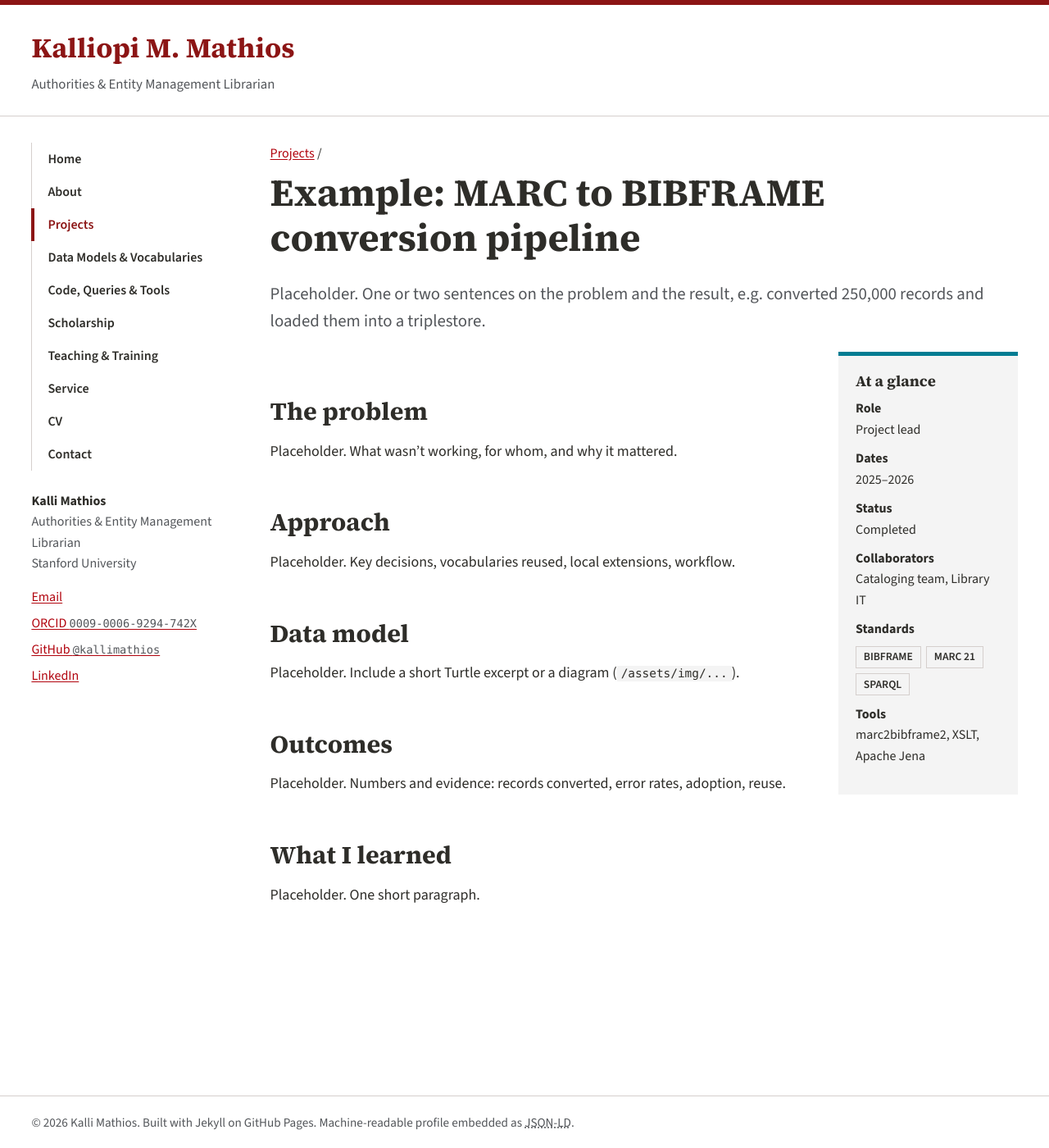
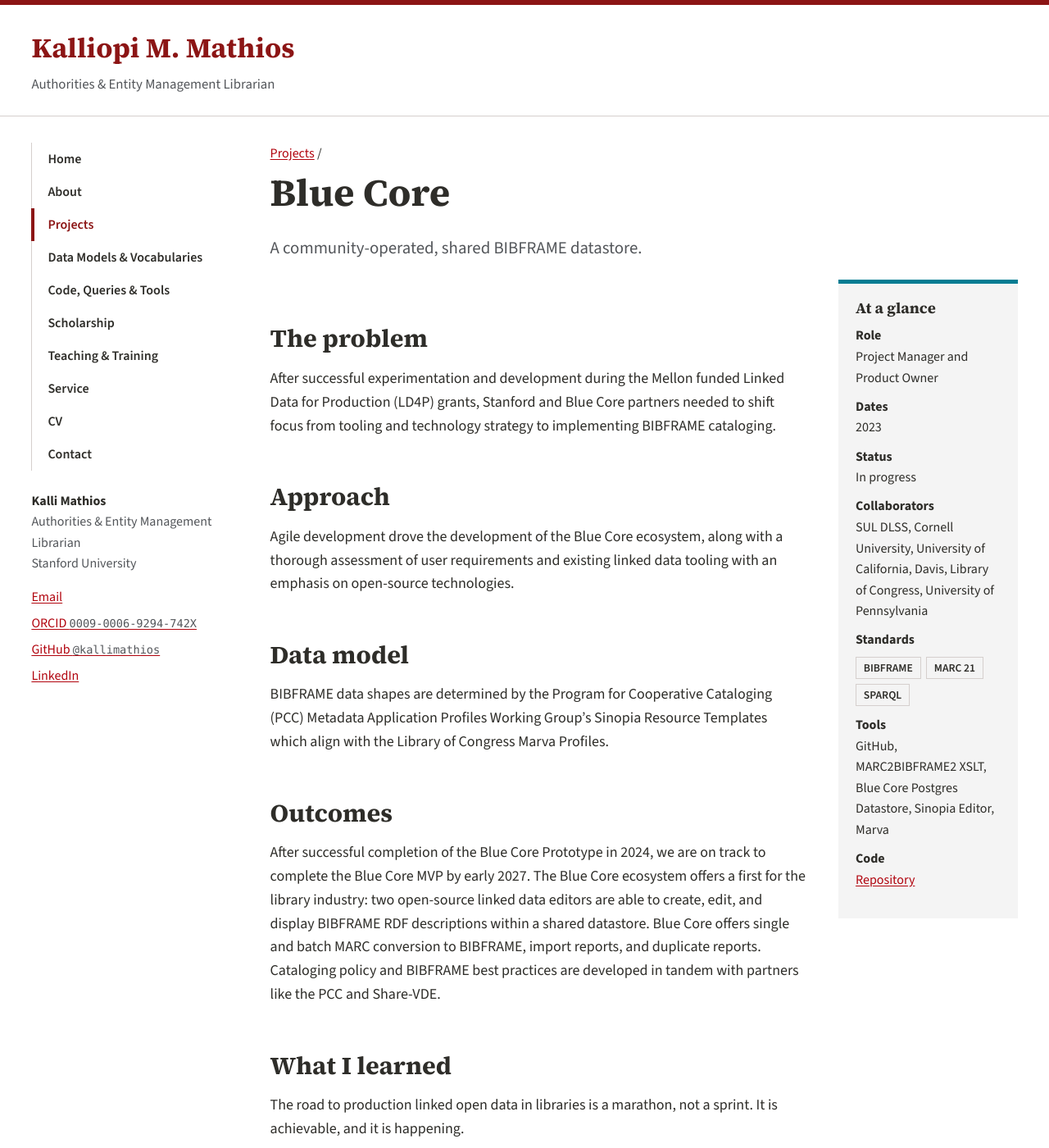
Before and after one commit to kallimathios/kallimathios, a Jekyll site: the page built from _projects/marc-to-bibframe.md, in a window 1280 px wide and 1400 px high. Shown: the whole window at 82% size. Built offline with Jekyll 4.4.1, drawn with Linux system fonts in a browser that asks for light colours.

Commit message:
Update project details for Blue Core initiative

```diff
--- a/_projects/marc-to-bibframe.md
+++ b/_projects/marc-to-bibframe.md
@@ -1,14 +1,13 @@
 ---
-title: "Example: MARC to BIBFRAME conversion pipeline"
-summary: "Placeholder. One or two sentences on the problem and the result, e.g. converted 250,000 records and loaded them into a triplestore."
-role: "Project lead"
-start: "2025"
-end: "2026"
-status: "Completed"
-collaborators: ["Cataloging team", "Library IT"]
+title: "Blue Core"
+summary: "A community-operated, shared BIBFRAME datastore."
+role: "Project Manager and Product Owner"
+start: "2023"
+status: "In progress"
+collaborators: ["SUL DLSS", "Cornell University", "University of California, Davis", "Library of Congress", "University of Pennsylvania"]
 standards: [BIBFRAME, MARC 21, SPARQL]
-tools: ["marc2bibframe2", "XSLT", "Apache Jena"]
-repo: ""
+tools: ["GitHub", "MARC2BIBFRAME2 XSLT", "Blue Core Postgres Datastore", "Sinopia Editor", "Marva"]
+repo: "https://github.com/blue-core-lod"
 data_url: ""
 featured: true
 order: 1
@@ -16,20 +15,20 @@ order: 1
 
 ## The problem
 
-Placeholder. What wasn't working, for whom, and why it mattered.
+After successful experimentation and development during the Mellon funded Linked Data for Production (LD4P) grants, Stanford and Blue Core partners needed to shift focus from tooling and technology strategy to implementing BIBFRAME cataloging.
 
 ## Approach
 
-Placeholder. Key decisions, vocabularies reused, local extensions, workflow.
+Agile development drove the development of the Blue Core ecosystem, along with a thorough assessment of user requirements and existing linked data tooling with an emphasis on open-source technologies.
 
 ## Data model
 
-Placeholder. Include a short Turtle excerpt or a diagram (`/assets/img/...`).
+BIBFRAME data shapes are determined by the Program for Cooperative Cataloging (PCC) Metadata Application Profiles Working Group's Sinopia Resource Templates which align with the Library of Congress Marva Profiles.
 
 ## Outcomes
 
-Placeholder. Numbers and evidence: records converted, error rates, adoption, reuse.
+After successful completion of the Blue Core Prototype in 2024, we are on track to complete the Blue Core MVP by early 2027. The Blue Core ecosystem offers a first for the library industry: two open-source linked data editors are able to create, edit, and display BIBFRAME RDF descriptions within a shared datastore. Blue Core offers single and batch MARC conversion to BIBFRAME, import reports, and duplicate reports. Cataloging policy and BIBFRAME best practices are developed in tandem with partners like the PCC and Share-VDE.
 
 ## What I learned
 
-Placeholder. One short paragraph.
+The road to production linked open data in libraries is a marathon, not a sprint. It is achievable, and it is happening.
```
